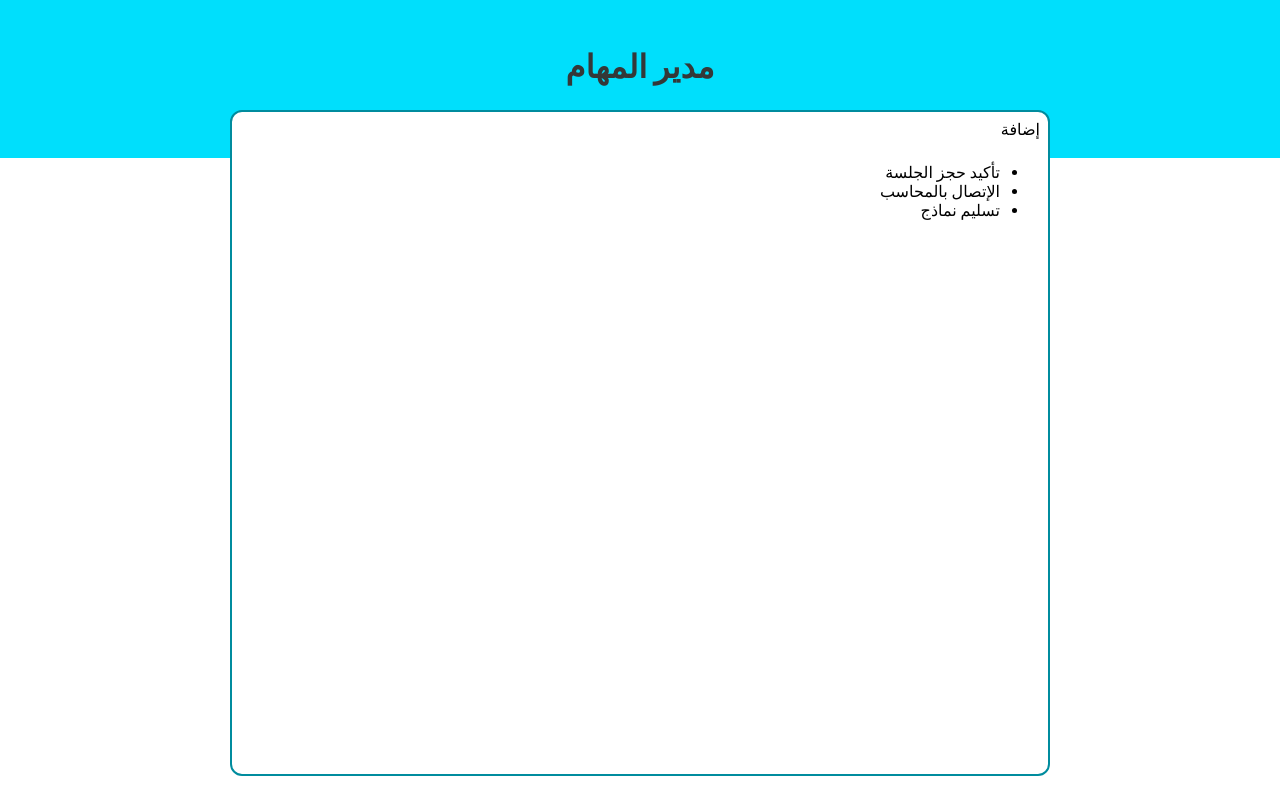
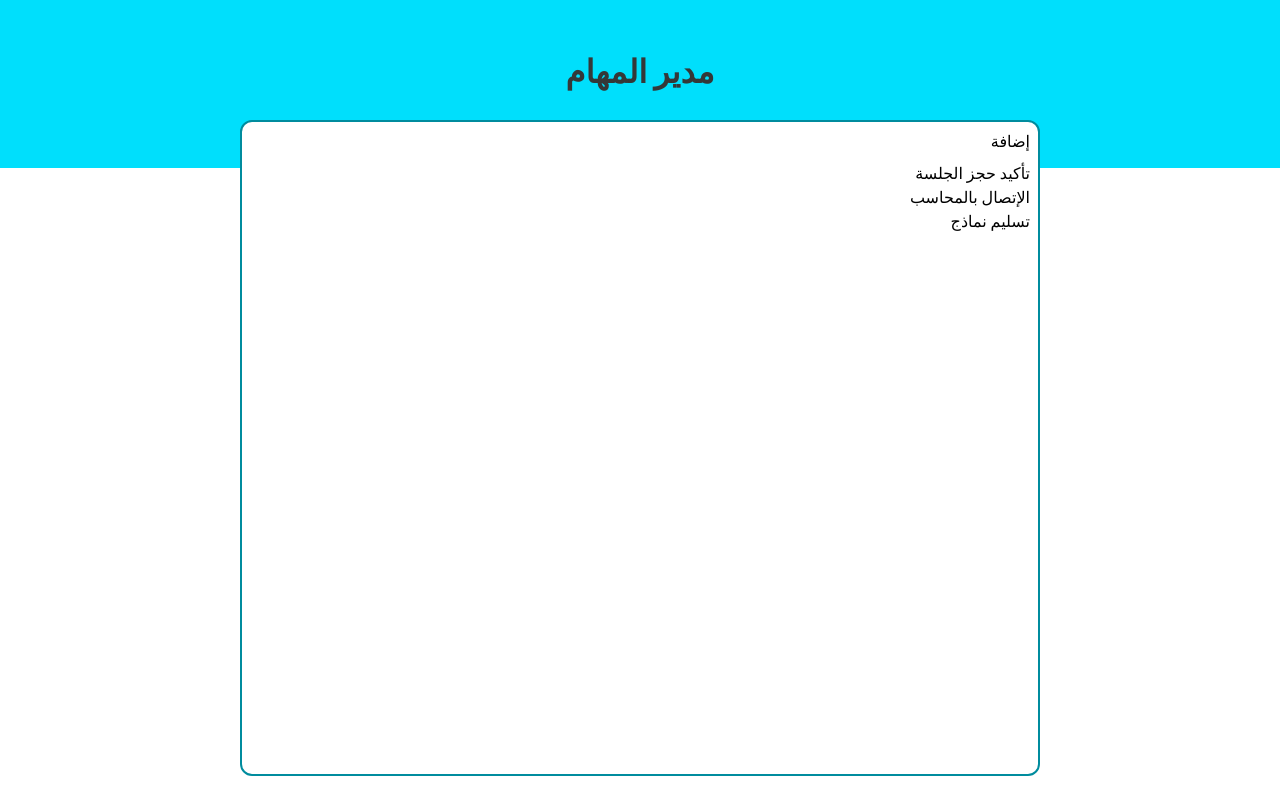
Before and after one commit to AMI2080/task-manager, a Vue app: page / in a window 1280 px wide. Built offline with nearby package versions, Linux system fonts and the light colour scheme.

Commit message:
UI Add vuetify

```diff
--- a/package.json
+++ b/package.json
@@ -11,6 +11,7 @@
     "type-check": "vue-tsc --build --force"
   },
   "dependencies": {
+    "@mdi/font": "^7.4.47",
     "vue": "^3.4.29",
     "vue-router": "^4.3.3"
   },
@@ -27,6 +28,7 @@
     "sass-embedded": "^1.77.8",
     "typescript": "~5.4.0",
     "vite": "^5.3.1",
-    "vue-tsc": "^2.0.21"
+    "vue-tsc": "^2.0.21",
+    "vuetify": "^3.7.0"
   }
 }
--- a/src/main.ts
+++ b/src/main.ts
@@ -1,11 +1,28 @@
-import './assets/main.scss'
+import "@mdi/font/css/materialdesignicons.css";
+import "vuetify/styles";
+import "./assets/main.scss";
 
-import { createApp } from 'vue'
-import App from './App.vue'
-import router from './router'
+import { createApp } from "vue";
+import App from "./App.vue";
+import router from "./router";
+import { createVuetify } from "vuetify";
+import { ar } from "vuetify/locale";
+import * as components from "vuetify/components";
+import * as directives from "vuetify/directives";
 
-const app = createApp(App)
+const app = createApp(App);
 
-app.use(router)
+const vuetify = createVuetify({
+  components,
+  directives,
+  locale: {
+    locale: "ar",
+    messages: { ar },
+    rtl: { ar: true },
+  },
+});
 
-app.mount('#app')
+app.use(router);
+app.use(vuetify);
+
+app.mount("#app");
```
Also changed, not shown: 1 other file (tests, documents, lock files or other folders).
